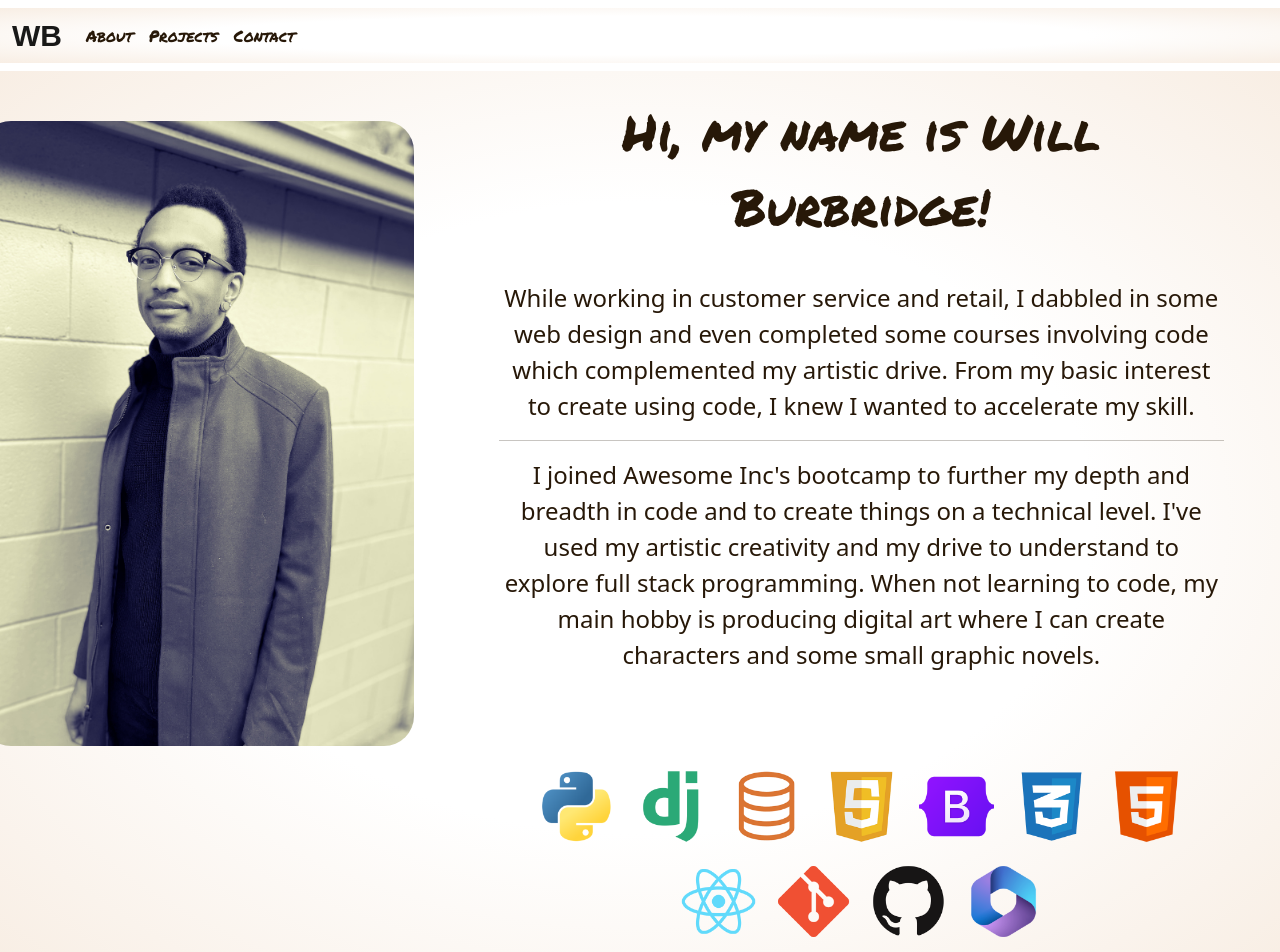
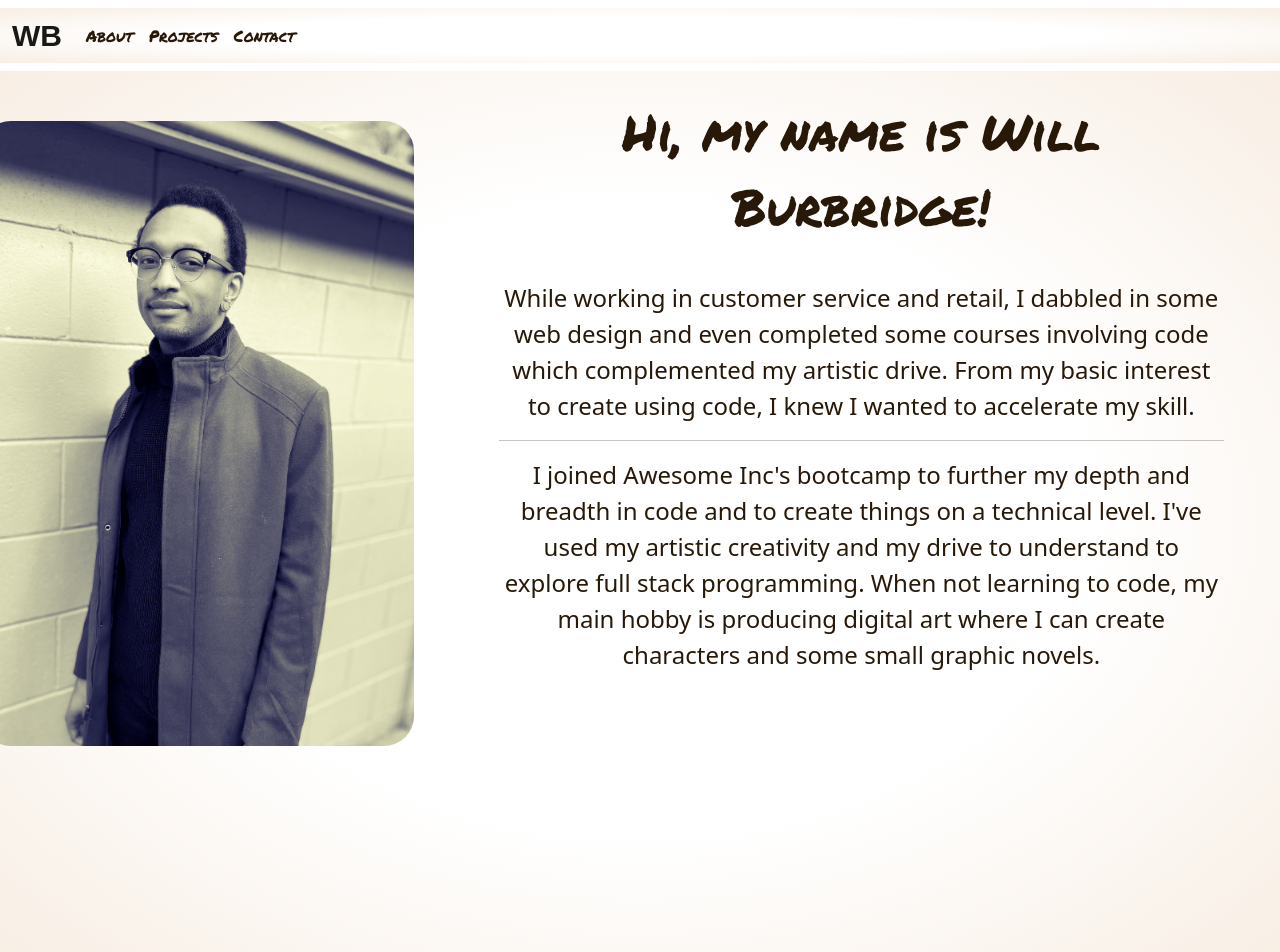
Before and after one commit to WillBridge0789/WillBridge0789.github.io, a React (Create React App) app in the folder portfolio/: page /about in a window 1280 px wide. Shown: the top 952 px of the page. Built offline with nearby package versions, Linux system fonts and the light colour scheme; a web font is replaced by a local one.

Commit message:
added aos animation to icons

```diff
--- a/portfolio/src/About.js
+++ b/portfolio/src/About.js
@@ -50,7 +50,10 @@ function About() {
                   Skills
                 </h2>
               </div>
-              <div className="d-flex flex-wrap justify-content-center px-2">
+              <div
+                className="d-flex flex-wrap justify-content-center px-2"
+                data-aos="fade-left"
+              >
                 <hr></hr>
                 <img src="./img/Web/python.png" className="skill-icon" />
                 <img src="./img/Web/django.png" className="skill-icon" />
@@ -60,7 +63,10 @@ function About() {
                 <img src="./img/Web/css.png" className="skill-icon" />
                 <img src="./img/Web/html.png" className="skill-icon" />
               </div>
-              <div className="col-12 d-flex flex-wrap justify-content-center px-2 mb-3">
+              <div
+                className="col-12 d-flex flex-wrap justify-content-center px-2 mb-3"
+                data-aos="fade-right"
+              >
                 <img src="./img/Web/react.png" className="skill-icon" />
                 <img src="./img/Web/git.png" className="skill-icon" />
                 <img src="./img/Web/github.png" className="skill-icon" />
```
